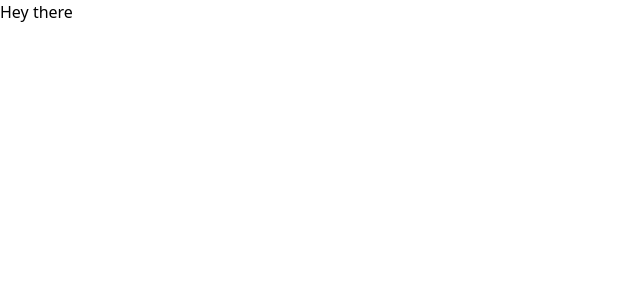
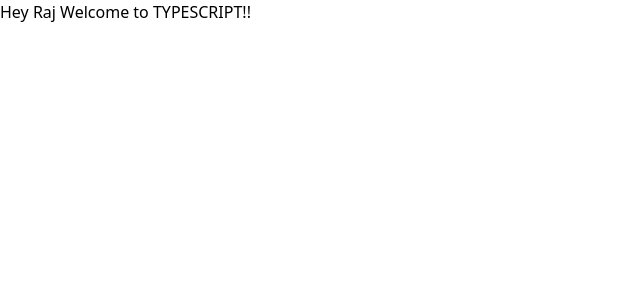
Before and after one commit to Azharul-Raj/shopping-with-typescript, a React (Vite) app: page / in a window 1280 px wide. Shown: the top 300 px of the page, without its empty margins (0-640 px from the left). Built offline with nearby package versions, Linux system fonts and the light colour scheme.

Commit message:
practicing types in ts

```diff
--- a/src/App.tsx
+++ b/src/App.tsx
@@ -1,13 +1,17 @@
 import { useState } from 'react'
 import reactLogo from './assets/react.svg'
 import './App.css'
+import { Routes } from 'react-router-dom'
+import { Route } from 'react-router'
+import Home from './pages/Home'
+import About from './pages/About'
+import Contact from './pages/Contact'
 
 function App() {
-  const [count, setCount] = useState(0)
 
   return (
-    <div className="App">
-      <h1> Hey there</h1>
+    <div className="">
+      <Home name='Raj'/>
     </div>
   )
 }
--- /dev/null
+++ b/src/pages/Header.tsx
@@ -0,0 +1,10 @@
+import React from 'react';
+
+const Header = () => {
+    return (
+        <div>
+        </div>
+    );
+};
+
+export default Header;
--- a/src/pages/Home.tsx
+++ b/src/pages/Home.tsx
@@ -1,9 +1,13 @@
 import React from 'react';
+type nameInfo = {
+    name:string
+}
 
-const Home = () => {
+const Home = (props:nameInfo) => {
+    console.log(props);
     return (
         <div>
-
+           Hey {props.name} Welcome to TYPESCRIPT!!
         </div>
     );
 };
```
Also changed, not shown: src/layouts/routes.tsx (deleted).
